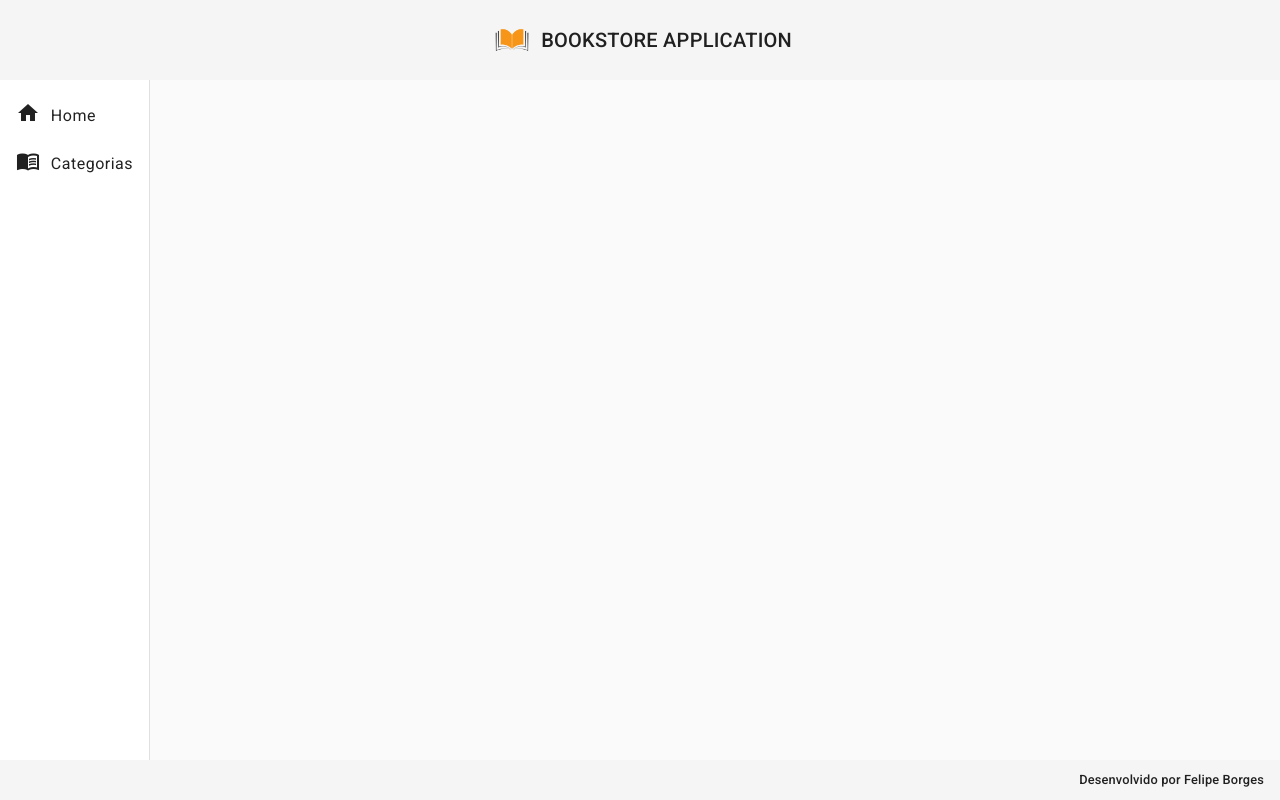
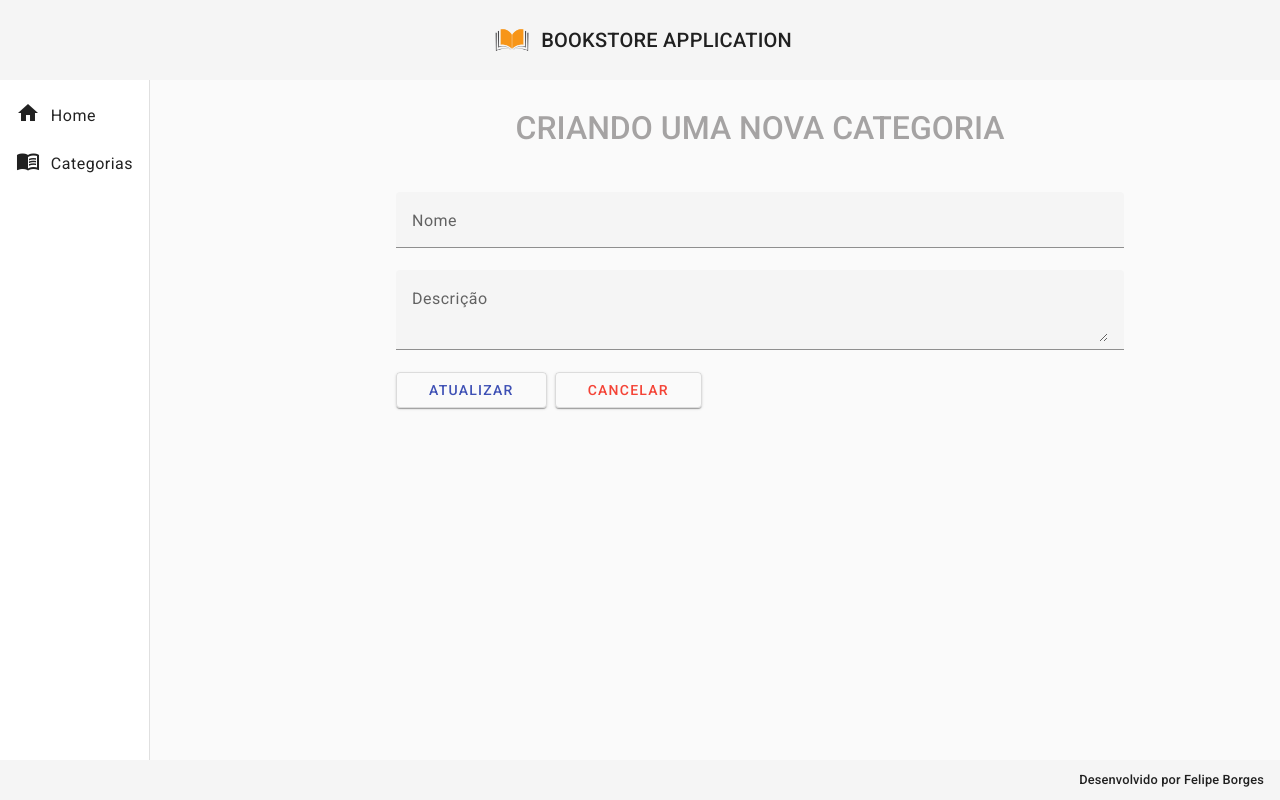
Before and after one commit to felipegbpr/angular-bookstore-front, an Angular app: page /categorias/update/1 in a window 1280 px wide. Before the commit this address led to /. Built offline with nearby package versions, Linux system fonts and the light colour scheme.

Commit message:
Componente CATEGORIA-UPDATE (Parte 1)

```diff
--- a/src/app/app-routing.module.ts
+++ b/src/app/app-routing.module.ts
@@ -4,6 +4,7 @@ import { HomeComponent } from './components/views/home/home.component';
 import { CategoriaReadComponent } from './components/views/categoria/categoria-read/categoria-read.component';
 import { CategoriaCreateComponent } from './components/views/categoria/categoria-create/categoria-create.component';
 import { CategoriaDeleteComponent } from './components/views/categoria/categoria-delete/categoria-delete.component';
+import { CategoriaUpdateComponent } from './components/views/categoria/categoria-update/categoria-update.component';
 
 const routes: Routes = [
   {
@@ -21,6 +22,10 @@ const routes: Routes = [
   {
     path: 'categorias/delete/:id',
     component: CategoriaDeleteComponent
+  },
+  {
+    path: 'categorias/update/:id',
+    component: CategoriaUpdateComponent
   }
 ];
 
--- a/src/app/app.module.ts
+++ b/src/app/app.module.ts
@@ -26,6 +26,7 @@ import { MatSnackBarModule } from '@angular/material/snack-bar';
 import { CategoriaReadComponent } from './components/views/categoria/categoria-read/categoria-read.component';
 import { CategoriaCreateComponent } from './components/views/categoria/categoria-create/categoria-create.component';
 import { CategoriaDeleteComponent } from './components/views/categoria/categoria-delete/categoria-delete.component';
+import { CategoriaUpdateComponent } from './components/views/categoria/categoria-update/categoria-update.component';
 
 @NgModule({
   declarations: [
@@ -37,6 +38,7 @@ import { CategoriaDeleteComponent } from './components/views/categoria/categoria
     CategoriaReadComponent,
     CategoriaCreateComponent,
     CategoriaDeleteComponent,
+    CategoriaUpdateComponent,
   ],
   imports: [
     BrowserModule,
--- a/src/app/components/views/categoria/categoria-read/categoria-read.component.html
+++ b/src/app/components/views/categoria/categoria-read/categoria-read.component.html
@@ -39,7 +39,7 @@
         <ng-container matColumnDef="acoes">
           <th class="mat-header" mat-header-cell *matHeaderCellDef> AÇÕES </th>
           <td mat-cell *matCellDef="let row"> {{row.acoes}}
-            <a class="edit" href="#">
+            <a class="edit" routerLink="update/{{ row.id }}">
               <i class="material-icons">edit</i>
             </a>
             <a class="delete" routerLink="delete/{{row.id}}">
--- /dev/null
+++ b/src/app/components/views/categoria/categoria-update/categoria-update.component.css
@@ -0,0 +1,27 @@
+form {
+    text-align: center;
+    width: 70%;
+    margin: 2rem auto 0 auto;
+}
+
+h1 {
+    font-size: 2rem;
+    font-weight: 500;
+    margin-bottom: 3rem;
+    color: #a5a3a3;
+}
+
+.form {
+    width: 100%;
+}
+
+.buttons {
+    width: 100%;
+    text-align: start;
+}
+
+button {
+    margin-right: .5rem;
+    padding-right: 2rem;
+    padding-left: 2rem;
+}
--- /dev/null
+++ b/src/app/components/views/categoria/categoria-update/categoria-update.component.html
@@ -0,0 +1,19 @@
+<form>
+    <h1>CRIANDO UMA NOVA CATEGORIA</h1>
+
+    <mat-form-field class="form">
+        <mat-label>Nome</mat-label>
+        <input matInput type="text" name="nome" placeholder="Ex. Computação">
+    </mat-form-field>
+
+    <mat-form-field class="form">
+        <mat-label>Descrição</mat-label>
+        <textarea matInput type="text" name="descricao" placeholder="Ex. Livros de Computação"></textarea>
+    </mat-form-field>
+
+    <div class="buttons">
+        <button  class="btn-categoria mat-elevation-z1" mat-stroked-button color="primary">ATUALIZAR</button>
+        <button  class="btn-categoria mat-elevation-z1" mat-stroked-button color="warn">CANCELAR</button>
+    </div>
+
+</form>
```
Also changed, not shown: src/app/components/views/categoria/categoria-update/categoria-update.component.ts (added, +10 -0 lines).
